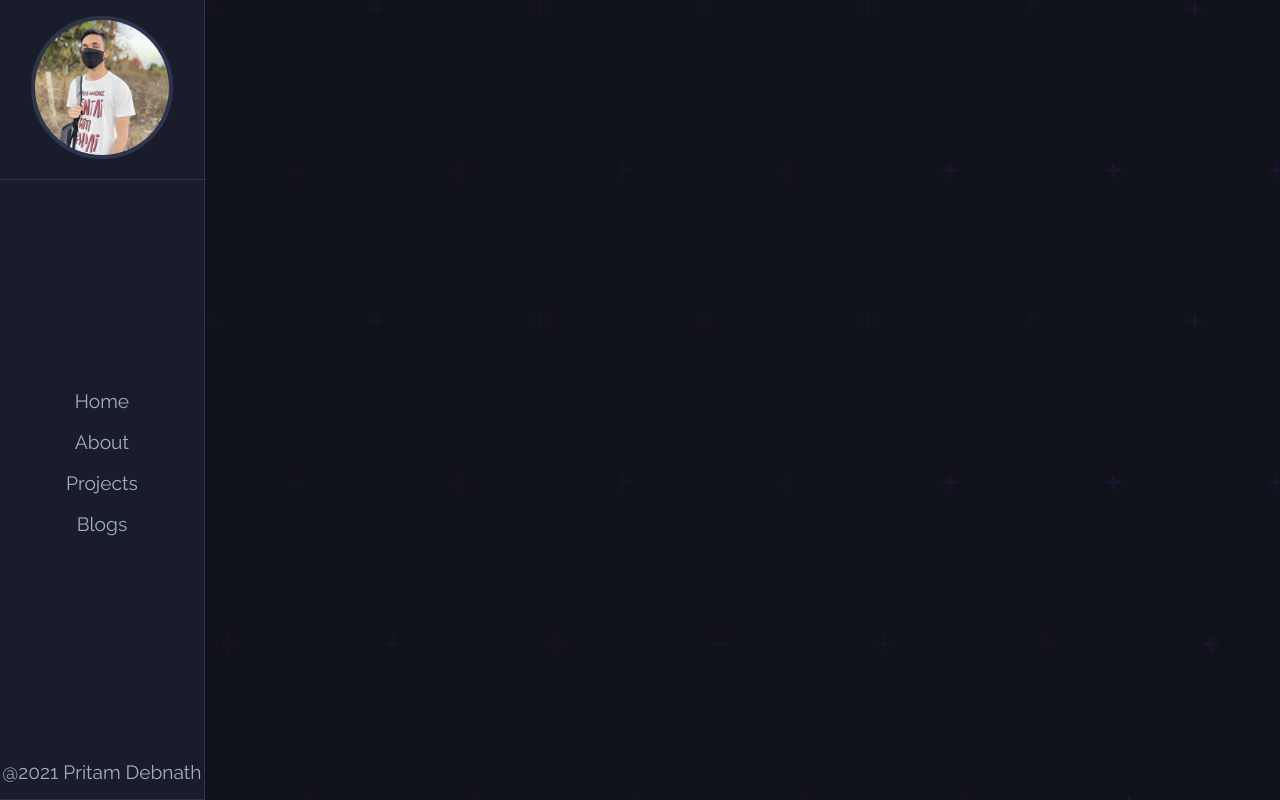
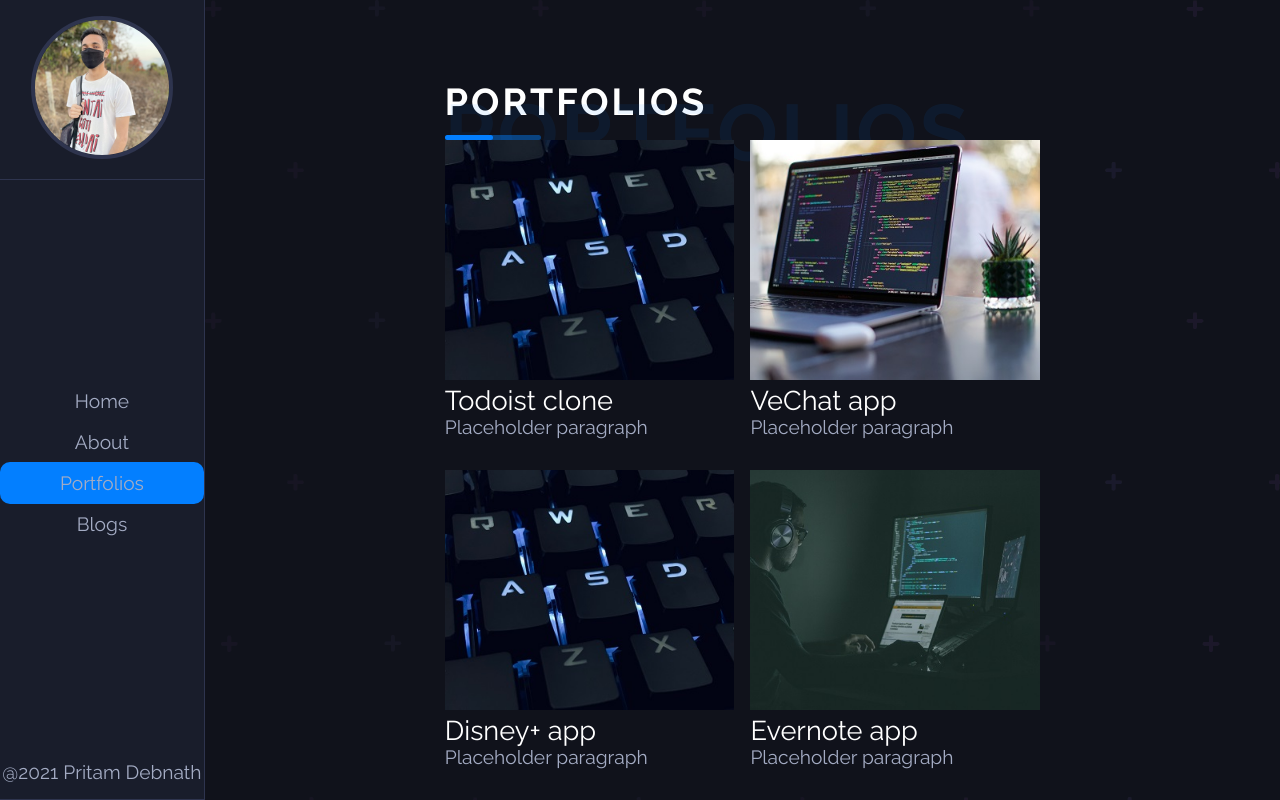
Before and after one commit to Pritam-deb/pritamdebnath, a React (Create React App) app: page /portfolios in a window 1280 px wide. Shown: the top 800 px of the page. Built offline with nearby package versions, Linux system fonts and the light colour scheme.

Commit message:
final commit: done
finalisation is left

```diff
--- a/src/App.js
+++ b/src/App.js
@@ -1,12 +1,12 @@
 import './App.scss';
 import HomePage from './Pages/HomePage';
 import AboutPage from './Pages/AboutPage';
-import ProjectsPage from './Pages/ProjectsPage';
 import BlogsPage from './Pages/BlogsPage';
 
 import Navbar from './Components/NavBar';
 
 import {Switch, Route} from 'react-router-dom';
+import PortfoliosPage from './Pages/PortfoliosPage';
 
 
 function App() {
@@ -24,8 +24,8 @@
             <Route path="/about" exact>
               <AboutPage/>
             </Route>
-            <Route path="/projects" exact>
-              <ProjectsPage/>
+            <Route path="/portfolios" exact>
+              <PortfoliosPage/>
             </Route>
             <Route path="/blogs" exact>
               <BlogsPage/>
--- a/src/App.scss
+++ b/src/App.scss
@@ -5,6 +5,7 @@
 @import './styles//about';
 @import './styles/skill';
 @import './styles/blogs';
+@import './styles/portfolios';
 
 * {
     padding: 0px;
--- /dev/null
+++ b/src/Components/Categories.js
@@ -0,0 +1,15 @@
+import React from 'react';
+
+function Categories({filter, categories}) {
+    return (
+        <div className="buttons">
+            {
+                categories.map((cat, i)=>{
+                    return <button type="button" className="btn-port" onClick={()=> filter(cat)} key={i}>{cat}</button>
+                })
+            }
+        </div>
+    )
+}
+
+export default Categories;
--- a/src/Components/ImageSection.js
+++ b/src/Components/ImageSection.js
@@ -28,7 +28,7 @@
 
                     </div>
                 </div>
-                <button className="btn">Download Resume</button>
+                <button className="btn"> <a href="https://drive.google.com/file/d/1l2MgIltOFi3D0UVD4geGnJ6o85M3FZfJ/view?usp=drivesdk"> Download Resume</a></button>
             </div>
         </div>
     )
--- /dev/null
+++ b/src/Components/MenuItems.js
@@ -0,0 +1,29 @@
+import React from 'react'
+
+function MenuItems({menuItem}) {
+    return (
+        <div className="portfolis">
+            {
+                menuItem.map((item)=>{
+                    return <div className="portfolio" key={item.id}>
+                        <div className="image-data">
+                            <img src={item.image} alt=""/>
+                            <ul className="hover-items">
+                                <li>
+                                    <a href={item.link1}>{item.icon1}</a>
+                                    <a href={item.link2}>{item.icon2}</a>
+                                </li>
+                            </ul>
+                        </div>
+                        <h5>
+                            {item.title}
+                        </h5>
+                        <p>Placeholder paragraph</p>
+                    </div>
+                })
+            }
+        </div>
+    )
+}
+
+export default MenuItems;
--- a/src/Components/NavBar.js
+++ b/src/Components/NavBar.js
@@ -22,8 +22,8 @@
                         </NavLink>
                     </li>
                     <li className="nav-item">
-                        <NavLink to="/projects" exact activeClassName="active">
-                            Projects
+                        <NavLink to="/portfolios" exact activeClassName="active">
+                            Portfolios
                         </NavLink>
                     </li>
                     <li className="nav-item">
--- a/src/Components/allportfolios.js
+++ b/src/Components/allportfolios.js
@@ -0,0 +1,62 @@
+import port1 from '../img/portImages/maya-1.jpg';
+import port2 from '../img/portImages/port1.jpg';
+import port3 from '../img/portImages/port2.jpg';
+import port4 from '../img/portImages/port3.jpg';
+import port6 from '../img/portImages/port5.jpg';
+import port7 from '../img/portImages/port6.jpg';
+
+const portfolios = [
+    {
+        id: 1,
+        category: 'React Js',
+        link1: 'https://github.com/Pritam-deb/todoist-app',
+        link2: 'https://todoist-4394c.web.app/',
+        icon1: 'Github',
+        icon2: 'Live',
+        image: port3,
+        title: 'Todoist clone'
+    },
+    {
+        id: 2,
+        category: 'React Js',
+        link1: 'https://github.com/Pritam-deb/VeChat',
+        link2: 'https://vechat.netlify.app/',
+        icon1: 'Github',
+        icon2: 'Live',
+        image: port2,
+        title: 'VeChat app'
+    },
+    {
+        id: 3,
+        category: 'React Js',
+        link1: 'https://github.com/Pritam-deb/disney-plus-clone',
+        link2: 'https://disneyplus-clone-3cbb6.web.app/',
+        icon1: 'Github',
+        icon2: 'Live',
+        image: port3,
+        title: 'Disney+ app'
+    },
+    {
+        id: 4,
+        category: 'React Js',
+        link1: 'https://github.com/Pritam-deb/evernote-clone',
+        link2: 'https://evernote-console.web.app/',
+        icon1: 'Github',
+        icon2: 'Link',
+        image: port4,
+        title: 'Evernote app'
+    },
+    {
+        id: 5,
+        category: 'React Js',
+        link1: 'https://github.com/Pritam-deb/Firegram',
+        link2: 'https://pritam-firegram-56f12.web.app/',
+        icon1: 'Github',
+        icon2: 'Live',
+        image: port6,
+        title: 'Firegram'
+    },
+
+]
+
+export default portfolios;
--- /dev/null
+++ b/src/Pages/PortfoliosPage.js
@@ -0,0 +1,38 @@
+import React from 'react';
+// import Categories from '../Components/Categories';
+import MenuItems from '../Components/MenuItems';
+import Title from '../Components/Title';
+import portfolios from '../Components/allportfolios';
+import { useState } from 'react';
+
+const allCategories = ['All', ...new Set(portfolios.map(item => item.category))];
+
+function PortfoliosPage() {
+    const [categories, setCategories] = useState(allCategories);
+    const [menuItems, setMenuItems] = useState(portfolios);
+
+    const filter = (category) =>{
+        if(category === 'All'){
+            setMenuItems(portfolios)
+            return;
+        }
+        const filteredData  = portfolios.filter((item)=>{
+            return item.category === category;
+        })
+        setMenuItems(filteredData);
+    }
+
+    return (
+        <div className="PortfolioPage">
+            <div className="title">
+                <Title title={'Portfolios'} span={'portfolios'} />
+            </div>
+            <div className="portfolios-data">
+                {/* <Categories filter={filter} categories={categories} /> */}
+                <MenuItems menuItem={menuItems} />
+            </div>
+        </div>
+    )
+}
+
+export default PortfoliosPage;
--- a/src/Pages/ProjectsPage.js
+++ /dev/null
@@ -1,11 +0,0 @@
-
-
-const ProjectsPage = () => {
-    return(
-        <div className="ProjectsPage">
-            <h1>Projects Page</h1>
-        </div>
-    )
-}
-
-export default ProjectsPage;
--- /dev/null
+++ b/src/styles/_portfolios.scss
@@ -0,0 +1,85 @@
+.PortfolioPage{
+
+}
+
+.portfolis{
+    width: 100%;
+    display: grid;
+    grid-template-columns: repeat(3, 1fr);
+    row-gap: 2rem;
+    column-gap: 1rem;
+    @media screen and (max-width: 1600px){
+        grid-template-columns: repeat(2, 1fr);
+    }
+    @media screen and (max-width: 900px){
+        grid-template-columns: repeat(1, 1fr);
+    }
+    .portfolio{
+        .image-data{
+            position: relative;
+            &::before{
+                content: "";
+                position: absolute;
+                top: 12px;
+                left: 15px;
+                height: calc(100% - 30px);
+                width: calc(100% - 30px);
+                background-color: rgba(255, 255, 255, 0.925);
+                transform-origin: center;
+                transform: scale(0);
+                transition: all .4s ease-in-out;
+
+            }
+            &:hover::before{
+                transform: scale(1);
+            }
+            img{
+                width: 100%;
+                height: 30vh;
+                object-fit: cover;
+            }
+
+            .hover-items{
+                list-style: none;
+                position: absolute;
+                top: 70%;
+                left: 50%;
+                transform: translate(-50%, -50%);
+                padding: 1rem 2rem;
+                visibility: hidden;
+                li{
+                    a{
+                        padding: 1rem;
+                        text-decoration: none;
+                        font-family: inherit;
+                        border-radius: 10px;
+                        background-color: #037FFF;
+                        color: white;
+                        &:not(:last-child){
+                            margin-right: 2rem;
+                        }
+                    }
+                }
+            }
+
+            &:hover{
+                .hover-items{
+                    transition: all .5s ease-in-out .2s;
+                    visibility: visible;
+                    top: 50%;
+                }
+            }
+        }
+
+        h5{
+            font-size: 1.7rem;
+            font-weight: 400;
+            color: white;
+            transition: all .3s ease-in-out;
+            &:hover{
+                color:  #037FFF;
+                cursor: pointer;
+            }
+        }
+    }
+}
```
